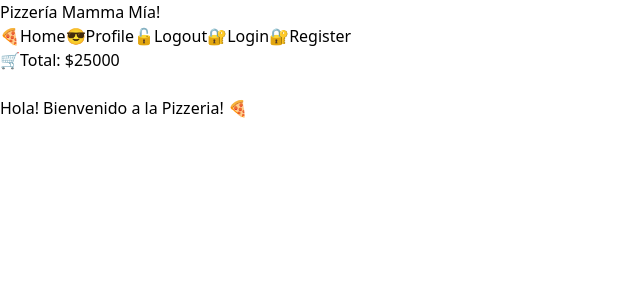
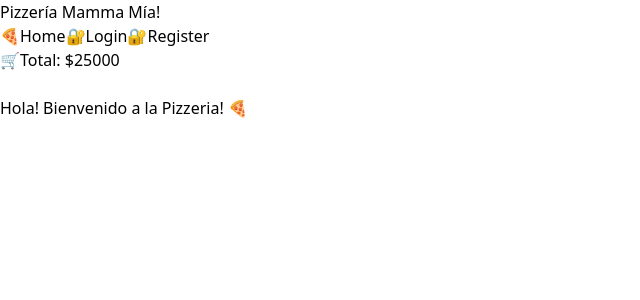
Before and after one commit to teoisnotdead/dl-pizzeria, a React (Vite) app: page / in a window 1280 px wide. Shown: the top 300 px of the page, without its empty margins (0-640 px from the left). Built offline with nearby package versions, Linux system fonts and the light colour scheme.

Commit message:
Se agrega logica para mostrar menu segun si token esta false o true

```diff
--- a/src/components/Navbar.jsx
+++ b/src/components/Navbar.jsx
@@ -18,6 +18,9 @@ export const Navbar = () => {
                   >
                     🍕Home
                   </a>
+
+                  {token ? (
+                    <>
                       <a
                         className='mr-2 hover:text-gray-300 border rounded px-2 py-1 border-white'
                         href='#'
@@ -30,6 +33,9 @@ export const Navbar = () => {
                       >
                         🔓Logout
                       </a>
+                    </>
+                  ) : (
+                    <>
                       <a
                         className='mr-2 hover:text-gray-300 border rounded px-2 py-1 border-white'
                         href='#'
@@ -42,6 +48,8 @@ export const Navbar = () => {
                       >
                         🔐Register
                       </a>
+                    </>
+                  )}
                 </nav>
               </div>
               <div className='flex items-center'>
```
Lines whose indentation alone changed are shown as unchanged.
